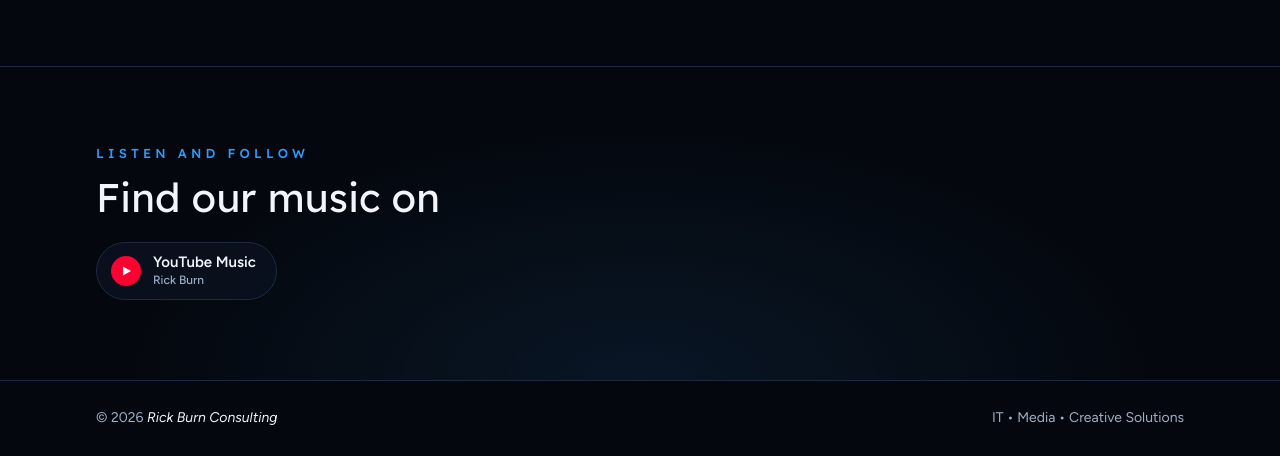
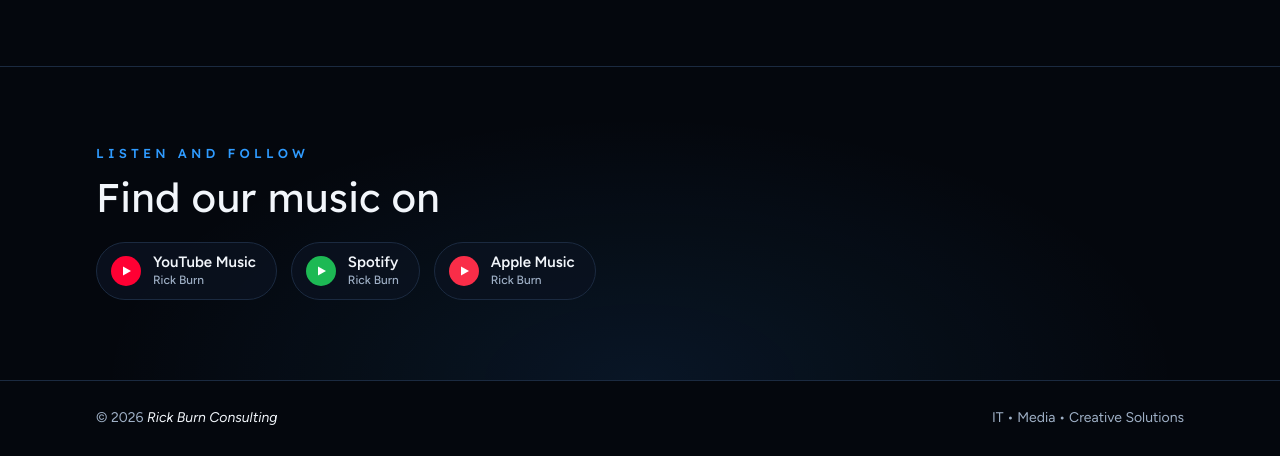
Before and after one commit to loonytunes1234/rickburn-website, a plain HTML site: page multimedia.html in a window 1280 px wide. Shown: the part 2416-2872 px from the top of the page. Drawn offline with Linux system fonts and the light colour scheme.

Commit message:
Find our music on: Spotify and Apple Music

```diff
--- a/multimedia.html
+++ b/multimedia.html
@@ -247,7 +247,9 @@ html.calm *, html.calm *::before, html.calm *::after { animation-play-state: pau
 */
 /* "Find our music on": one line per service. Add Spotify, Apple Music etc. here as links arrive. */
 var LISTEN = [
-  { name: "YouTube Music", url: "https://music.youtube.com/channel/UCM7DVgog6cvegUyoAPEM3iA", colour: "#ff0033" }
+  { name: "YouTube Music", url: "https://music.youtube.com/channel/UCM7DVgog6cvegUyoAPEM3iA", colour: "#ff0033" },
+  { name: "Spotify", url: "https://open.spotify.com/artist/3sBLytWK8ujUecmrPYCzAS", colour: "#1DB954" },
+  { name: "Apple Music", url: "https://music.apple.com/gb/artist/rick-burn/1419708505", colour: "#FA2D48" }
 ];
 (function () {
   var box = document.getElementById('services'); if (!box) return;
```
